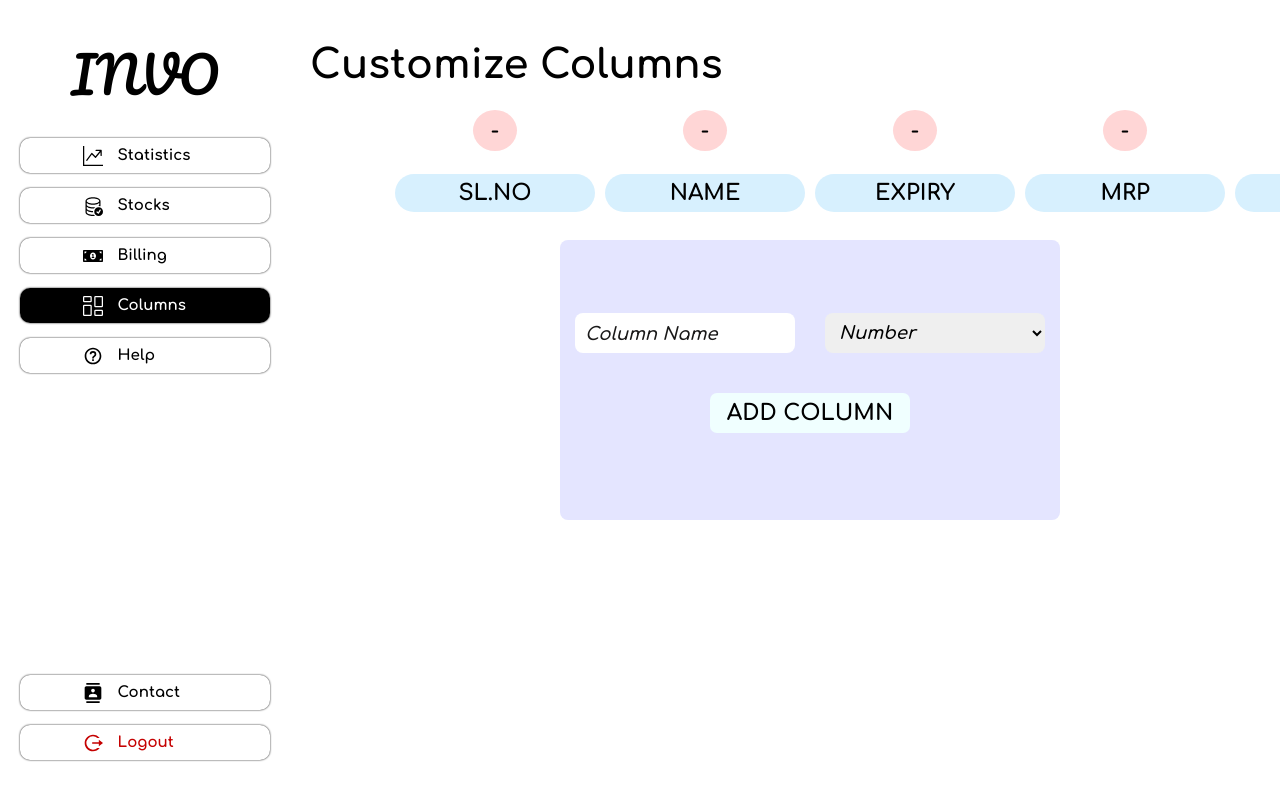
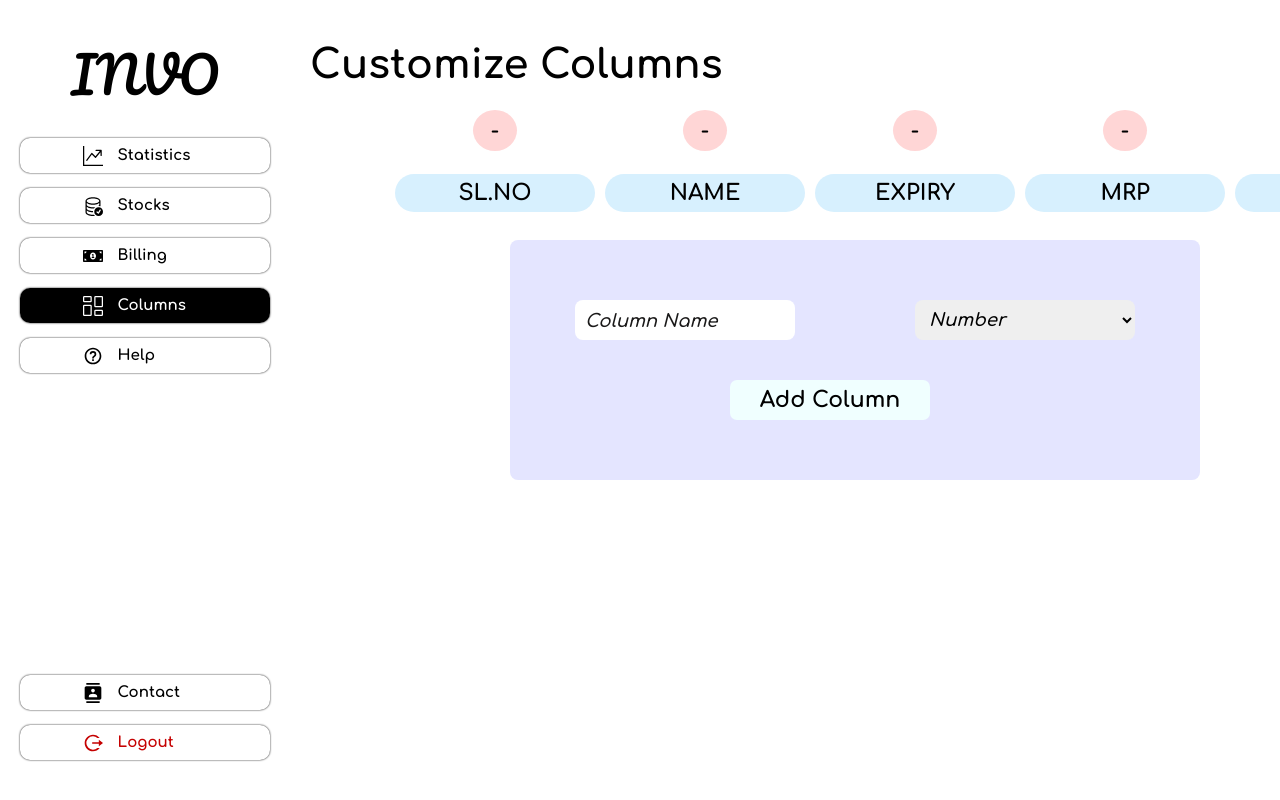
Before and after one commit to nikhitkumar00/Inventify, a React (Vite) app: page /column in a window 1280 px wide. Shown: the top 800 px of the page. Built offline with nearby package versions, Linux system fonts and the light colour scheme.

Commit message:
modified column

```diff
--- a/src/Components/Column/Column.css
+++ b/src/Components/Column/Column.css
@@ -1,5 +1,5 @@
 .wrapper_Column {
-  width: 100%;
+  width: 100vw;
   height: 100vh;
   font-family: comfortaa;
   padding: 20px;
@@ -20,21 +20,19 @@
   display: flex;
   margin-left: 80px;
 }
-.head1_Column,
-.head2_Column,
-.head3_Column,
-.head4_Column,
-.head5_Column {
+.head1_Column {
   display: flex;
   flex-direction: column;
+  justify-content: space-around;
   gap: 18px;
   height: 80px;
-  min-width: 130px;
+  min-width: 140px;
   max-width: 250px;
   align-items: center;
   font-family: comfortaa;
   font-weight: 900;
 }
+
 .title_child_Column {
   border-radius: 20px;
   background-color: #d7f0fe;
@@ -61,18 +59,18 @@
 .table_Column {
   display: flex;
   flex-direction: column;
-  margin-left: 250px;
+  justify-content: space-evenly;
   border-radius: 8px;
-  width: 500px;
-  height: 250px;
+  width: 650px;
+  height: 200px;
   background-color: #e4e5ff;
-  padding-top: 30px;
+  padding: 20px 20px;
+  margin-left: 200px;
 }
 .container_Column{
   display: flex;
+  justify-content: space-around;
   gap: 30px;
-  margin-top: 43px;
-  margin-left: 15px;
 }
 .btn_Column{
   background-color: azure;
@@ -81,11 +79,10 @@
   height: 40px;
   padding: 7px 7px;
   border-radius: 7px;
-  margin-top: 40px;
   font-weight: 700;
-  margin-left: 150px;
   font-family: "Comfortaa", cursive;
   font-size: 22px;
+  margin-left: 200px
 }
 .newColumn{
   width: 210px;
--- a/src/Components/Column/Column.jsx
+++ b/src/Components/Column/Column.jsx
@@ -10,19 +10,19 @@ const Columns = () => {
             <div className="minus1_Column">-</div>
             <div className="title_child_Column">SL.NO</div>
           </div>
-          <div className="head2_Column">
+          <div className="head1_Column">
             <div className="minus2_Column">-</div>
             <div className="title_child_Column">NAME</div>
           </div>
-          <div className="head3_Column">
+          <div className="head1_Column">
             <div className="minus3_Column">-</div>
             <div className="title_child_Column">EXPIRY</div>
           </div>
-          <div className="head4_Column">
+          <div className="head1_Column">
             <div className="minus4_Column">-</div>
             <div className="title_child_Column">MRP</div>
           </div>
-          <div className="head5_Column">
+          <div className="head1_Column">
             <div className="minus5_Column">-</div>
             <div className="title_child_Column">QTY</div>
           </div>
@@ -42,7 +42,7 @@ const Columns = () => {
             </select>
             </div>
           </div>
-          <button className="btn_Column">ADD COLUMN</button>
+          <button className="btn_Column">Add Column</button>
         </form>
         {/*<form className="table_Column">
           <div className="odd_Column">
```
